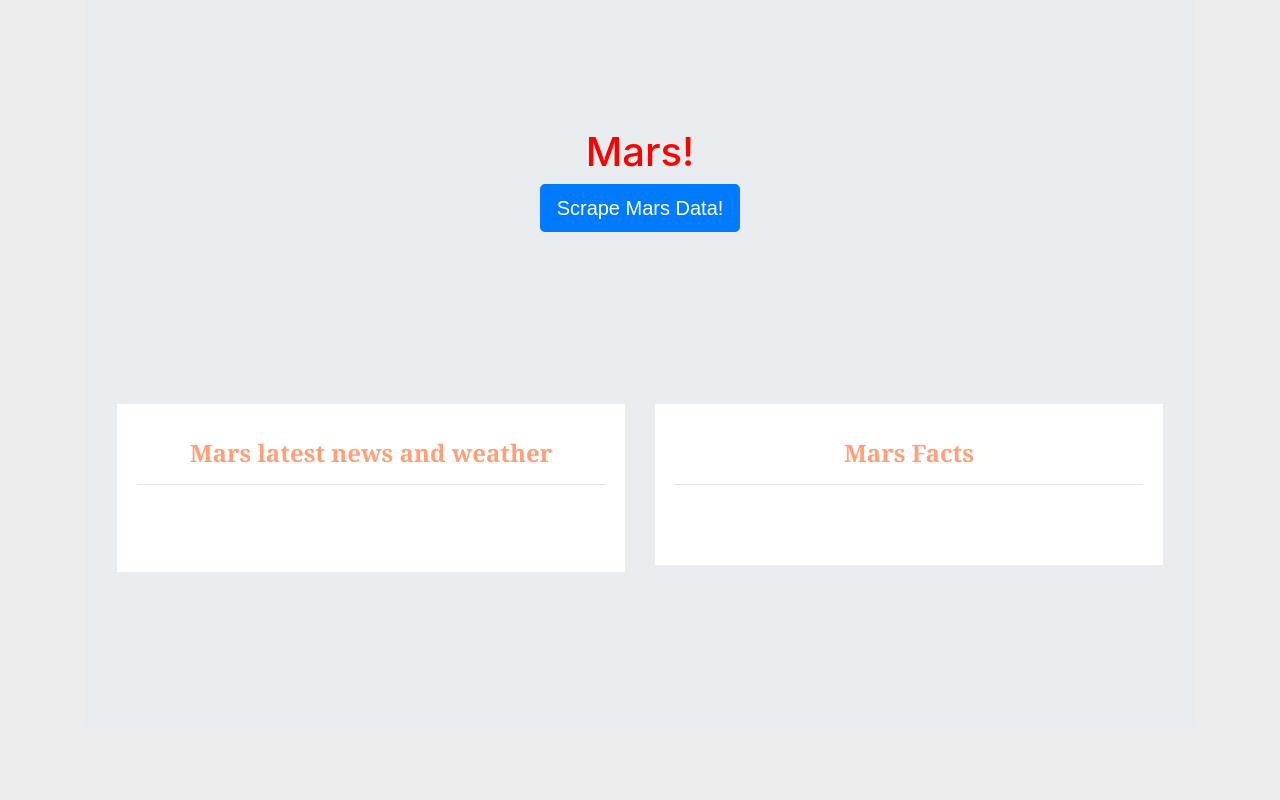
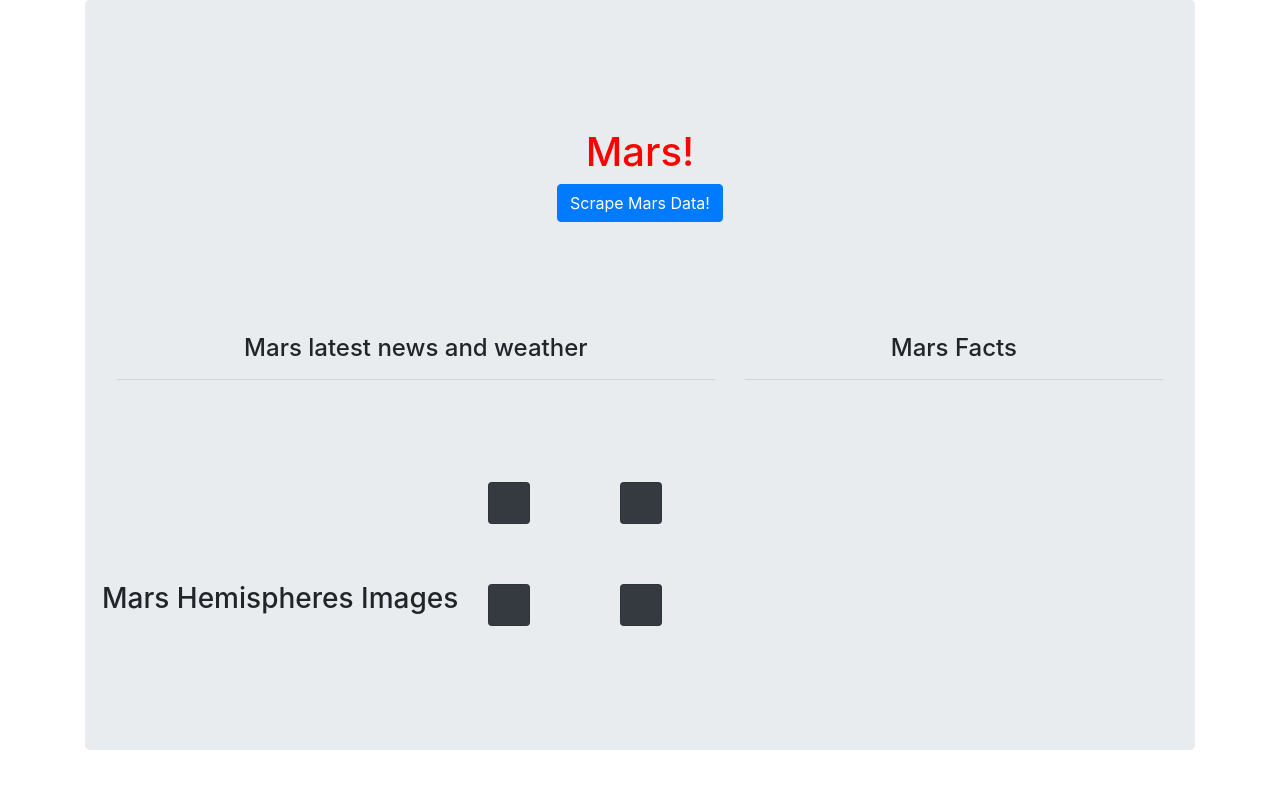
Before and after one commit to ShahzadNaseer/WebScrapeHW12, a Flask app: template templates/index.html in a window 1280 px wide. Run offline with Flask 2, Linux system fonts and the light colour scheme; the template is opened without the code that fills it, so the values that code supplies are empty; some libraries are stand-ins or nearby versions.

Commit message:
Hemispheres Images adjusted.

```diff
--- a/templates/index.html
+++ b/templates/index.html
@@ -6,7 +6,7 @@
     <meta http-equiv="X-UA-Compatible" content="ie=edge">
     <title>Web Scraping - Mars Data</title>
     <link rel="stylesheet" href="https://stackpath.bootstrapcdn.com/bootstrap/4.3.1/css/bootstrap.min.css" integrity="sha384-ggOyR0iXCbMQv3Xipma34MD+dH/1fQ784/j6cY/iJTQUOhcWr7x9JvoRxT2MZw1T" crossorigin="anonymous">
-    <link rel="stylesheet" href="style.css">
+    <!--<link rel="stylesheet" href="style.css"> -->
 </head>
 <body>
     <div class="container">
@@ -15,12 +15,12 @@
             <div class="jumbotron text-center" style="background-image: url({{ mars_data.feature_image }}); background-size: 50%; height: 50%;">
 
             <!--  <h1>Mars.. </h1> <p style="color:red;">Mars..</p>  -->
-            <h1 style="color: red;" "font-size:80px;">Mars!</h1>
+            <h1 style="color: red;" "font-size:100px;">Mars!</h1>
 
-            <p><a class="btn btn-primary btn-lg" href="/scrape" role="button">Scrape Mars Data!</a></p>
+            <p><a class="btn btn-primary btn-md" href="/scrape" role="button">Scrape Mars Data!</a></p>
         </div>
         <div class="row" style="padding-bottom: 30px;">
-            <div class="col-lg-6 col-md-12">
+            <div class="col-lg-7 col-md-12">
                 <div class="box">
                     <h4 class="title">Mars latest news and weather</h4>
                     <hr>
@@ -29,7 +29,7 @@
                     <h6>{{ mars_data.temprature }}</h6>
                 </div>
             </div>
-            <div class="col-lg-6 col-md-12">
+            <div class="col-lg-5 col-md-12">
             <!-- RHS Box -->
             <div class="box">
               <h4 class="title">Mars Facts</h4>
@@ -51,6 +51,50 @@
                 </div>
             </div>
         </div>
+
+        <!-- Mars Hemispheres -->
+        <h3 style="padding-top: 100px; margin-top: 30px; text-align: center;">Mars Hemispheres Images</h3>
+        <div class="card-deck">
+            <hr>
+            <div class="col-md-12">
+                <div class="row">
+                    <div class="col-md-6">
+                        <div class="card text-white bg-dark" style="margin: 30px;">
+                            <img class="card-img-top" src="{{ mars_data.hemi_igames.0.hemi_img_url }}" />
+                            <div class="card-body">
+                                <p class="card-text">{{ mars_data.hemi_igames.0.title }}</p>
+                            </div>
+                        </div>
+                    </div>
+                    <div class="col-md-6">
+                        <div class="card text-white bg-dark" style="margin: 30px;">
+                            <img class="card-img-top" src="{{ mars_data.hemi_igames.1.hemi_img_url }}" />
+                            <div class="card-body">
+                                <p class="card-text">{{ mars_data.hemi_igames.1.title }}</p>
+                            </div>
+                        </div>
+                    </div>
+                </div>
+                <div class="row">
+                    <div class="col-md-6">
+                        <div class="card text-white bg-dark" style="margin: 30px;">
+                            <img class="card-img-top" src="{{ mars_data.hemi_igames.2.hemi_img_url }}" />
+                            <div class="card-body">
+                                <p class="card-text">{{ mars_data.hemi_igames.2.title }}</p>
+                            </div>
+                        </div>
+                    </div>
+                    <div class="col-md-6">
+                        <div class="card text-white bg-dark" style="margin: 30px;">
+                            <img class="card-img-top" src="{{ mars_data.hemi_igames.3.hemi_img_url }}" />
+                            <div class="card-body">
+                                <p class="card-text">{{ mars_data.hemi_igames.3.title }}</p>
+                            </div>
+                        </div>
+                    </div>
+                </div>
+            </div>
+        </div><!-- Close main container -->
     </div>
     <script src="https://code.jquery.com/jquery-3.3.1.slim.min.js" integrity="sha384-q8i/X+965DzO0rT7abK41JStQIAqVgRVzpbzo5smXKp4YfRvH+8abtTE1Pi6jizo" crossorigin="anonymous"></script>
     <script src="https://cdnjs.cloudflare.com/ajax/libs/popper.js/1.14.7/umd/popper.min.js" integrity="sha384-UO2eT0CpHqdSJQ6hJty5KVphtPhzWj9WO1clHTMGa3JDZwrnQq4sF86dIHNDz0W1" crossorigin="anonymous"></script>
```
